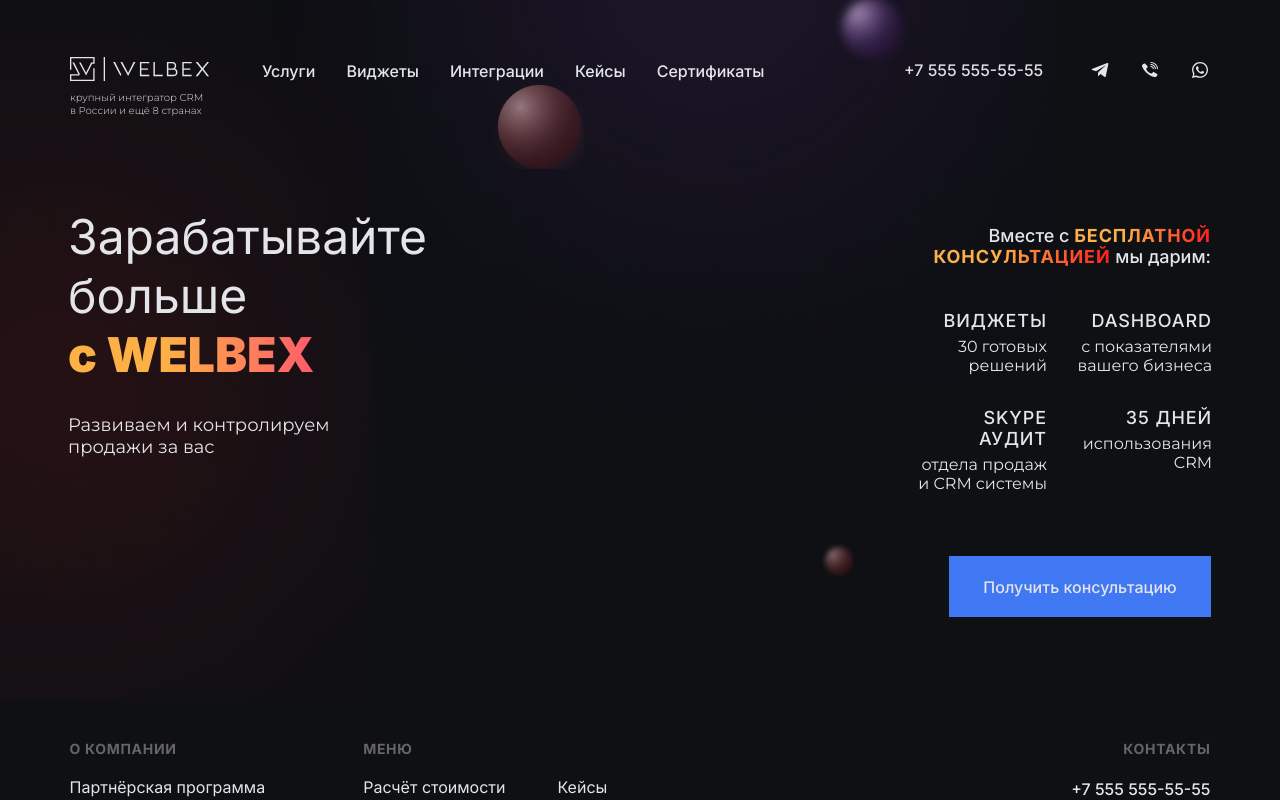
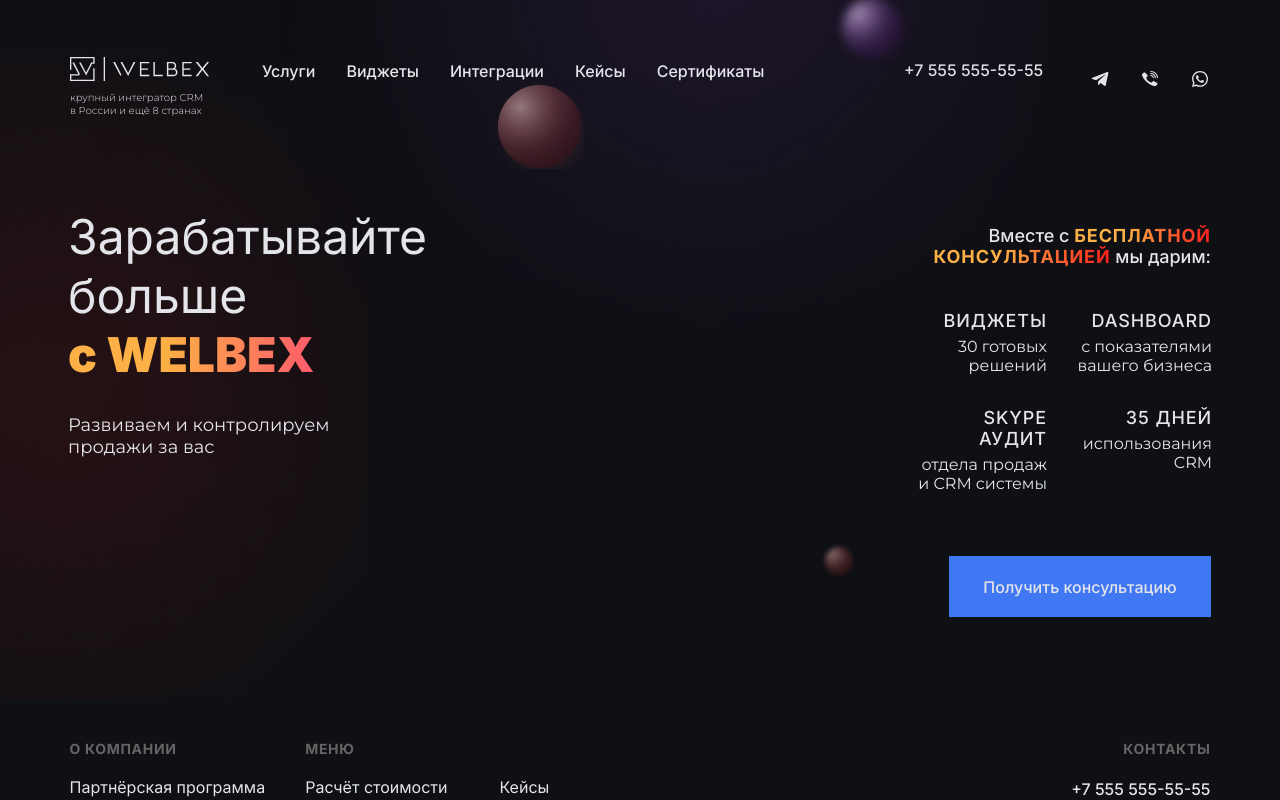
Before and after one commit to Feelcover/welbex, a Next.js app: page / in a window 1280 px wide. Shown: the top 800 px of the page. Built offline with nearby package versions, Linux system fonts and the light colour scheme.

Commit message:
fix layout

```diff
--- a/components/Footer/Footer.module.scss
+++ b/components/Footer/Footer.module.scss
@@ -50,7 +50,7 @@
       }
 
       .about {
-        margin-right: 98px;
+        margin-right: 40px;
 
         @media all and (max-width: 1010px) {
           margin-bottom: 25px;
--- a/components/SocialBar/SocialBar.module.scss
+++ b/components/SocialBar/SocialBar.module.scss
@@ -3,6 +3,7 @@
   width: 100%;
   display: flex;
   justify-content: space-between;
+  padding-top: 9px;
 
   &__item {
     cursor: pointer;
```
